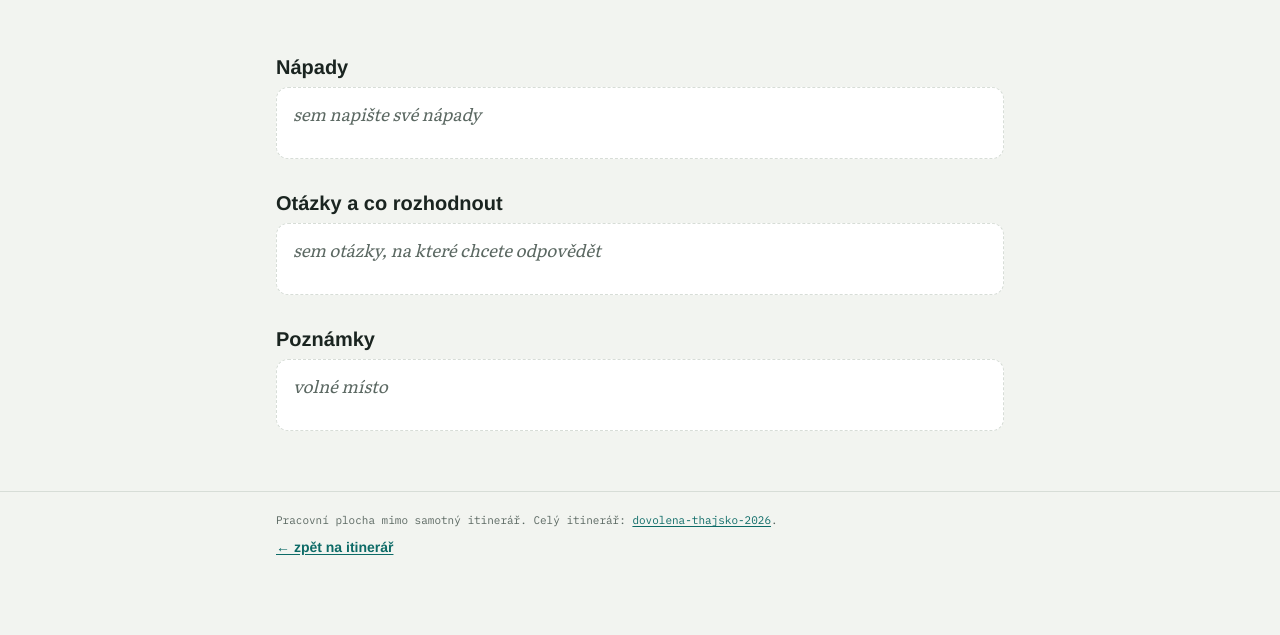
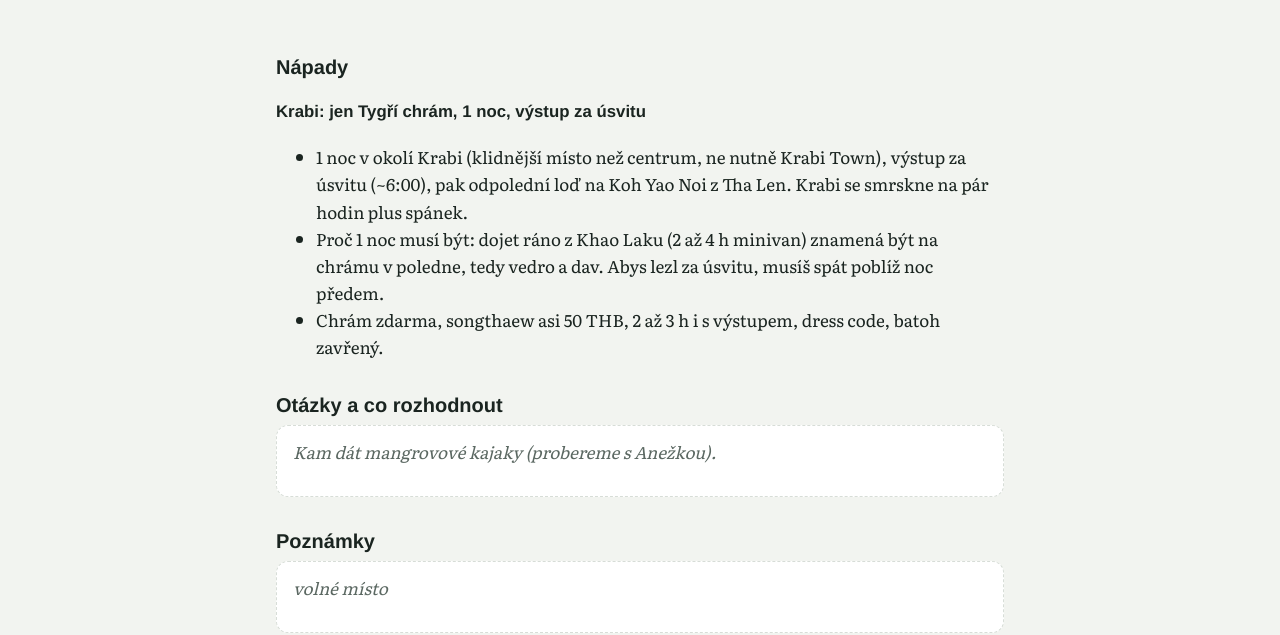
Before and after one commit to polachp/dovolena-thajsko-2026, a plain HTML site: page navrh/krabi-mangrovy.html in a window 1280 px wide. Shown: the part 178-813 px from the top of the page. Drawn offline with Linux system fonts and the light colour scheme; a web font is replaced by a local one.

Commit message:
navrh: napad Krabi 1 noc + Tygri chram za usvitu
Co-Authored-By: Claude Opus 4.8 (1M context) <noreply@anthropic.com>

```diff
--- a/navrh/krabi-mangrovy.html
+++ b/navrh/krabi-mangrovy.html
@@ -47,10 +47,16 @@ a{color:var(--accent);text-underline-offset:2px}
 <main><div class="wrap">
 
   <h2>Nápady</h2>
-  <div class="note">sem napište své nápady</div>
+
+  <h3 style="font-family:var(--display);font-size:1.05rem;margin:1.2em 0 .3em">Krabi: jen Tygří chrám, 1 noc, výstup za úsvitu</h3>
+  <ul>
+    <li>1 noc v okolí Krabi (klidnější místo než centrum, ne nutně Krabi Town), výstup za úsvitu (~6:00), pak odpolední loď na Koh Yao Noi z Tha Len. Krabi se smrskne na pár hodin plus spánek.</li>
+    <li>Proč 1 noc musí být: dojet ráno z Khao Laku (2 až 4 h minivan) znamená být na chrámu v poledne, tedy vedro a dav. Abys lezl za úsvitu, musíš spát poblíž noc předem.</li>
+    <li>Chrám zdarma, songthaew asi 50 THB, 2 až 3 h i s výstupem, dress code, batoh zavřený.</li>
+  </ul>
 
   <h2>Otázky a co rozhodnout</h2>
-  <div class="note">sem otázky, na které chcete odpovědět</div>
+  <div class="note">Kam dát mangrovové kajaky (probereme s Anežkou).</div>
 
   <h2>Poznámky</h2>
   <div class="note">volné místo</div>
```
Also changed, not shown: 1 other file.
